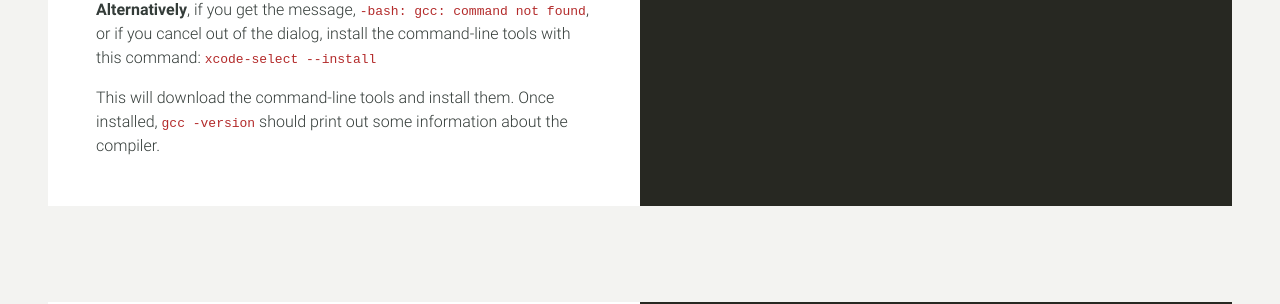
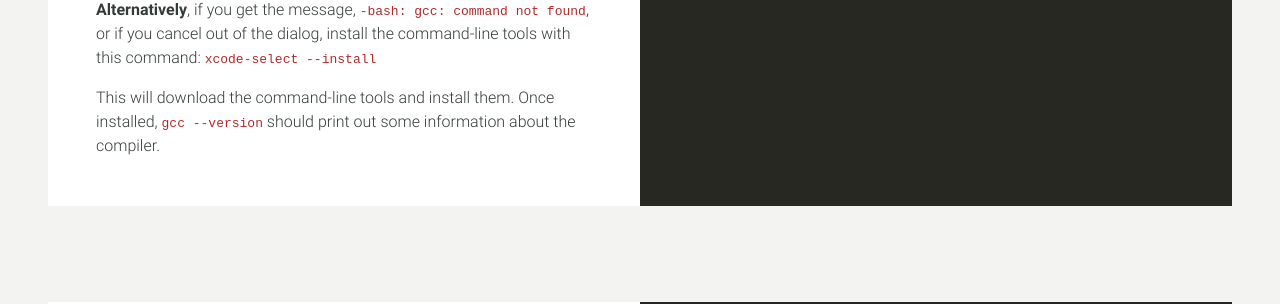
Before and after one commit to bmoreonrails/rails_tutorial, a Jekyll site: the page built from _installation/mac_os.md, in a window 1280 px wide and 900 px high, scrolled down 1490 px. Shown: the part 144-448 px from the top of the window. Built offline with Jekyll 4.4.1, drawn with Linux system fonts in a browser that asks for light colours.

```diff
--- a/_installation/mac_os.md
+++ b/_installation/mac_os.md
@@ -43,7 +43,7 @@ If you receive the below dialog saying the "gcc" tool needs to be installed, cli
 
 **Alternatively**, if you get the message, `-bash: gcc: command not found`, or if you cancel out of the dialog, install the command-line tools with this command: `xcode-select --install`
 
-This will download the command-line tools and install them.  Once installed, `gcc -version` should print out some information about the compiler.
+This will download the command-line tools and install them.  Once installed, `gcc --version` should print out some information about the compiler.
 {% endlist %}
 {% highlight bash %}
 $ gcc --version
```
